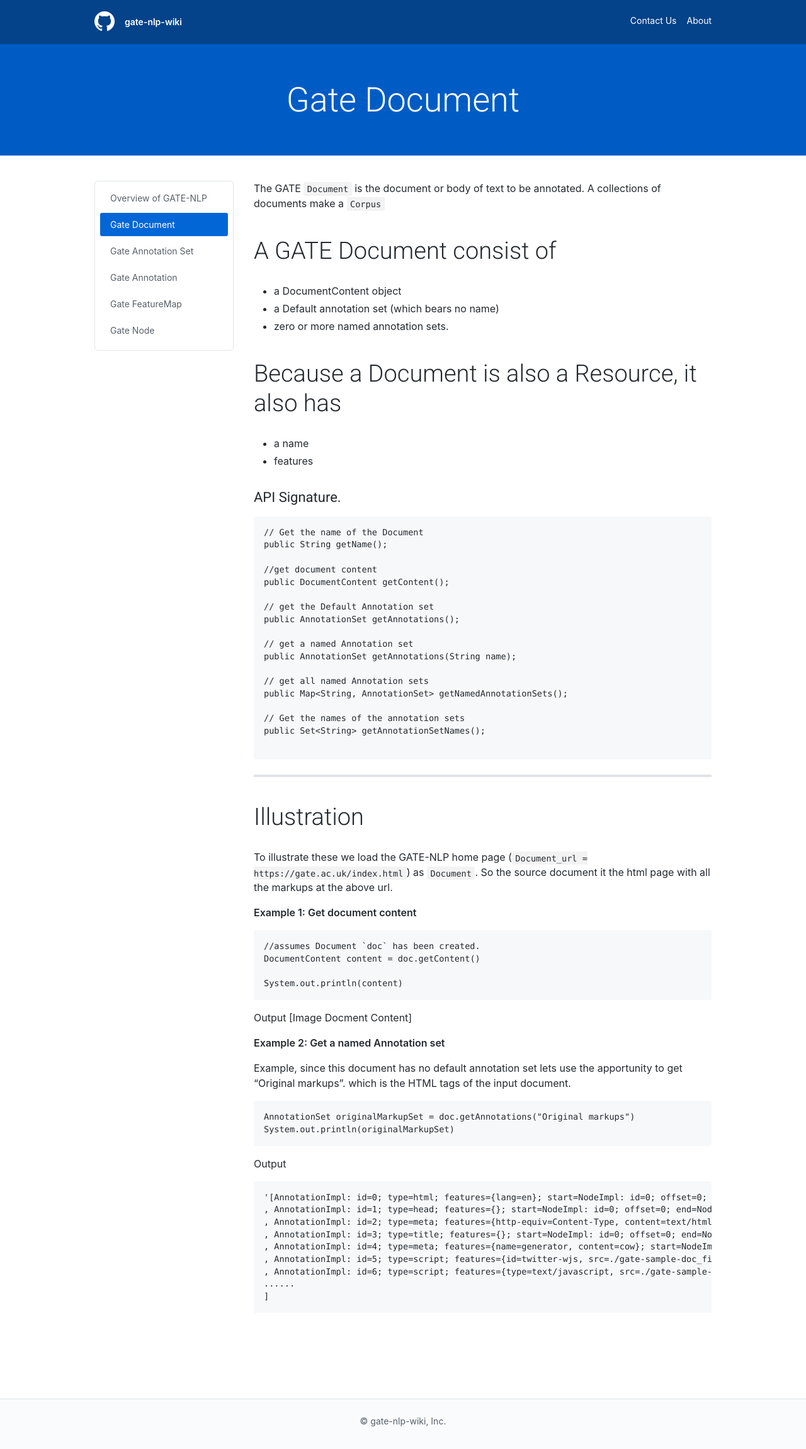
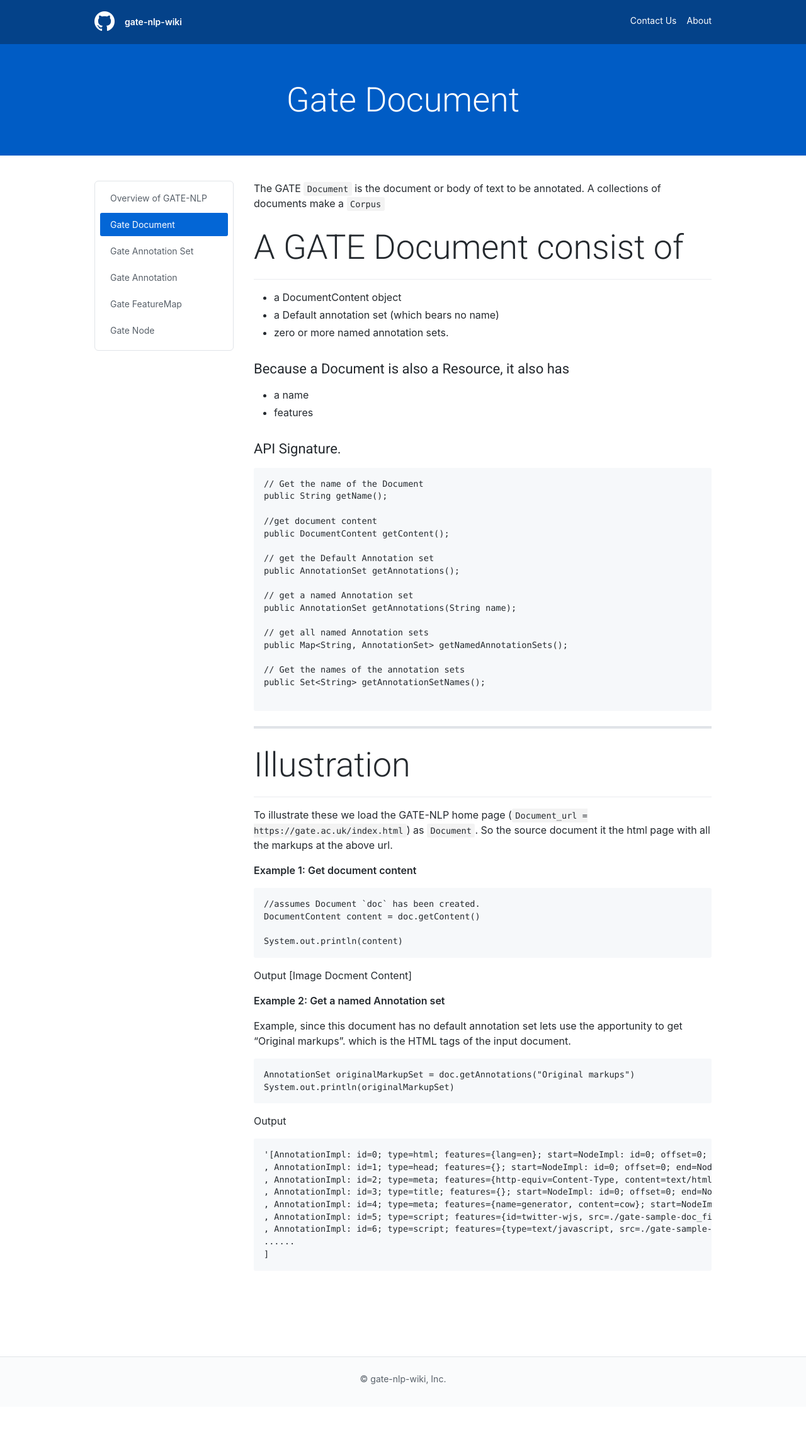
Before and after one commit to easimadi/gate-nlp-wiki, a Jekyll site: the page built from docs/_articles/1-overview-gate-nlp/1-gate-document.md, in a window 1280 px wide. Shown: the whole page at 63% size. Built offline with Jekyll 4.4.1, drawn with Linux system fonts in a browser that asks for light colours; after the commit the page ends 2234 px from its top, so only the background shows below that.

```diff
--- a/docs/_articles/1-overview-gate-nlp/1-gate-document.md
+++ b/docs/_articles/1-overview-gate-nlp/1-gate-document.md
@@ -5,12 +5,12 @@ title: Gate Document
 
 The GATE `Document` is the document or body of text to be annotated. A collections of documents make a `Corpus`
 
-## A GATE Document consist of
+# A GATE Document consist of
 * a DocumentContent object
 * a Default annotation set (which bears no name)
 * zero or more named annotation sets.
 
-## Because a Document is also a Resource, it also has
+### Because a Document is also a Resource, it also has
 * a name
 * features
 
@@ -38,7 +38,7 @@ public Set<String> getAnnotationSetNames();
 
 ------
 
-## Illustration
+# Illustration
 To illustrate these we load the GATE-NLP home page (`Document_url = https://gate.ac.uk/index.html`) as `Document`.
 So the source document it the html page with all the markups at the above url.
 
```
